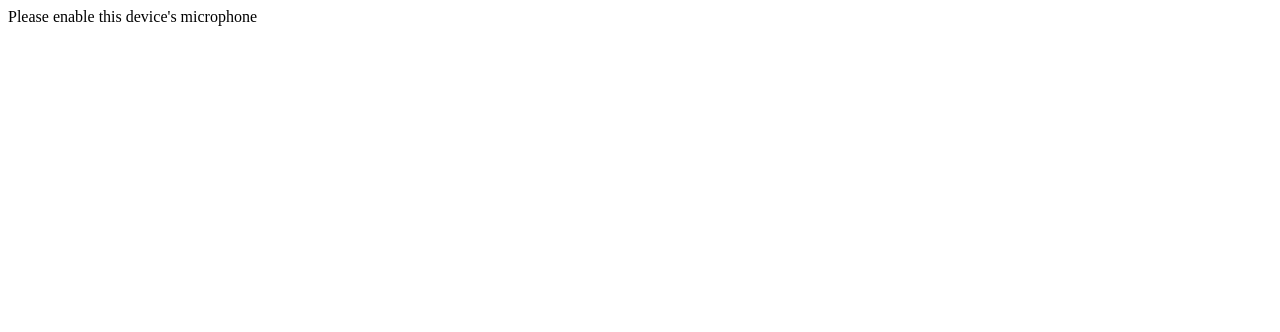
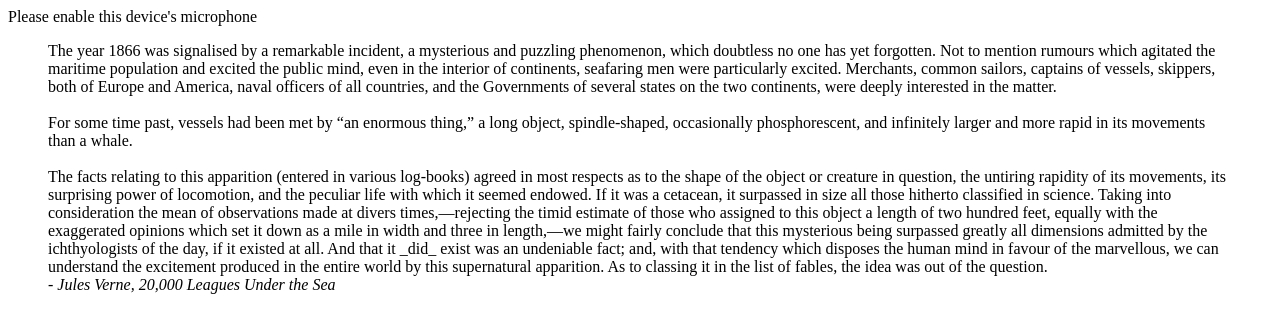
Before and after one commit to SivanMehta/speech-delay, a React app: page / in a window 1280 px wide. Shown: the top 332 px of the page. Built offline with nearby package versions, Linux system fonts and the light colour scheme; no server answers; the HTML template or start-up script is replaced by a standard one.

Commit message:
add prompt text

```diff
--- a/src/App.js
+++ b/src/App.js
@@ -1,5 +1,6 @@
 import React, { useState } from 'react';
 import Audio from './audio';
+import Text from './text';
 
 function App() {
   const [ delay, setDelay ] = useState(1);
@@ -9,9 +10,9 @@ function App() {
       <Audio
         delay={delay}
         setDelay={setDelay}/>
-      <div className='grid-fluid'>
-
-      </div>
+        <div>
+          <Text />
+        </div>
     </div>
   );
 }
--- /dev/null
+++ b/src/Text.js
@@ -0,0 +1,44 @@
+import React from 'react';
+
+export default function Text() {
+    return (
+        <blockquote>
+            &#9; The year 1866 was signalised by a remarkable incident, a mysterious and
+            puzzling phenomenon, which doubtless no one has yet forgotten. Not to
+            mention rumours which agitated the maritime population and excited the
+            public mind, even in the interior of continents, seafaring men were
+            particularly excited. Merchants, common sailors, captains of vessels,
+            skippers, both of Europe and America, naval officers of all countries,
+            and the Governments of several states on the two continents, were
+            deeply interested in the matter.
+
+            <br /><br />
+
+            &#9; For some time past, vessels had been met by “an enormous thing,” a long
+            object, spindle-shaped, occasionally phosphorescent, and infinitely
+            larger and more rapid in its movements than a whale.
+
+            <br /><br />
+
+            &#9; The facts relating to this apparition (entered in various log-books)
+            agreed in most respects as to the shape of the object or creature in
+            question, the untiring rapidity of its movements, its surprising power
+            of locomotion, and the peculiar life with which it seemed endowed. If
+            it was a cetacean, it surpassed in size all those hitherto classified
+            in science. Taking into consideration the mean of observations made at
+            divers times,—rejecting the timid estimate of those who assigned to
+            this object a length of two hundred feet, equally with the exaggerated
+            opinions which set it down as a mile in width and three in length,—we
+            might fairly conclude that this mysterious being surpassed greatly all
+            dimensions admitted by the ichthyologists of the day, if it existed at
+            all. And that it _did_ exist was an undeniable fact; and, with that
+            tendency which disposes the human mind in favour of the marvellous, we
+            can understand the excitement produced in the entire world by this
+            supernatural apparition. As to classing it in the list of fables, the
+            idea was out of the question.
+            <footer>
+                <cite>- Jules Verne, 20,000 Leagues Under the Sea</cite>
+            </footer>
+        </blockquote>
+    )
+}
--- a/src/audio.js
+++ b/src/audio.js
@@ -66,8 +66,7 @@ export default function Audio({ delay, setDelay }) {
     return (
         <>
             <Slider delay={delay} setDelay={setDelay} />
-            <button href="#" role = "button" onClick={ play }>Enable Playback</button>
-            <button href="#" role = "button">Disable Playback</button>
+            <button href="#" role = "button" onClick={ play }>Start Playback</button>
         </>
     )
 
```
